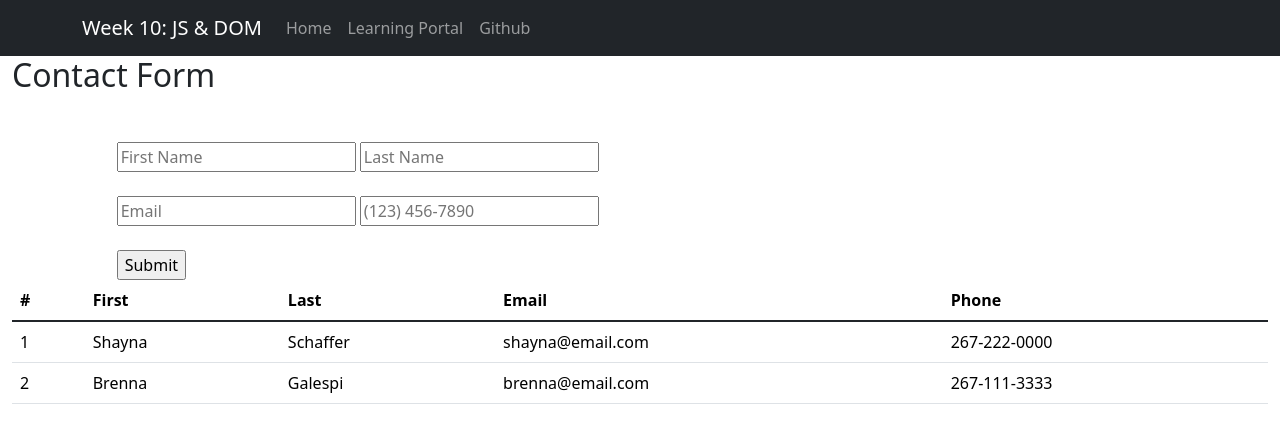
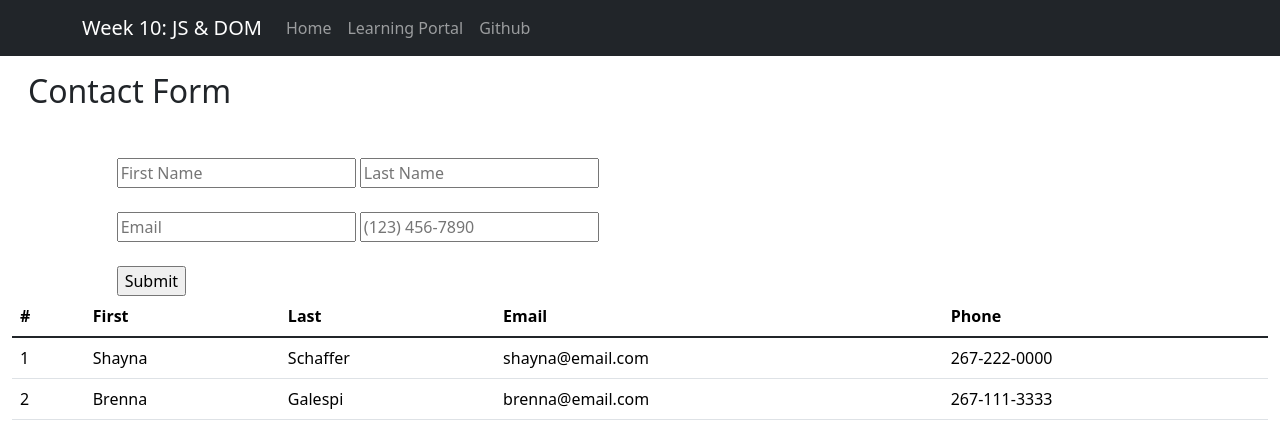
Before and after one commit to shayorielle/Week_10_DOM, a website: page index.html in a window 1280 px wide. Drawn offline with nearby package versions, Linux system fonts and the light colour scheme.

Commit message:
minor corrections

```diff
--- a/index.html
+++ b/index.html
@@ -41,7 +41,7 @@
 </header>
 
 <main class="container-fluid">
-  <h2 style="-m;">Contact Form</h2>
+  <h2 style="margin: 1rem;">Contact Form</h2>
   <form class="col-lg-10 mx-auto mt-5" id="contactForm">
     <input type="text" id="firstName" placeholder="First Name" aria-label="first-name">
     <input type="text" id="lastName" placeholder="Last Name" aria-label="last-name"><br><br>
```
Also changed, not shown: 1 other file.
